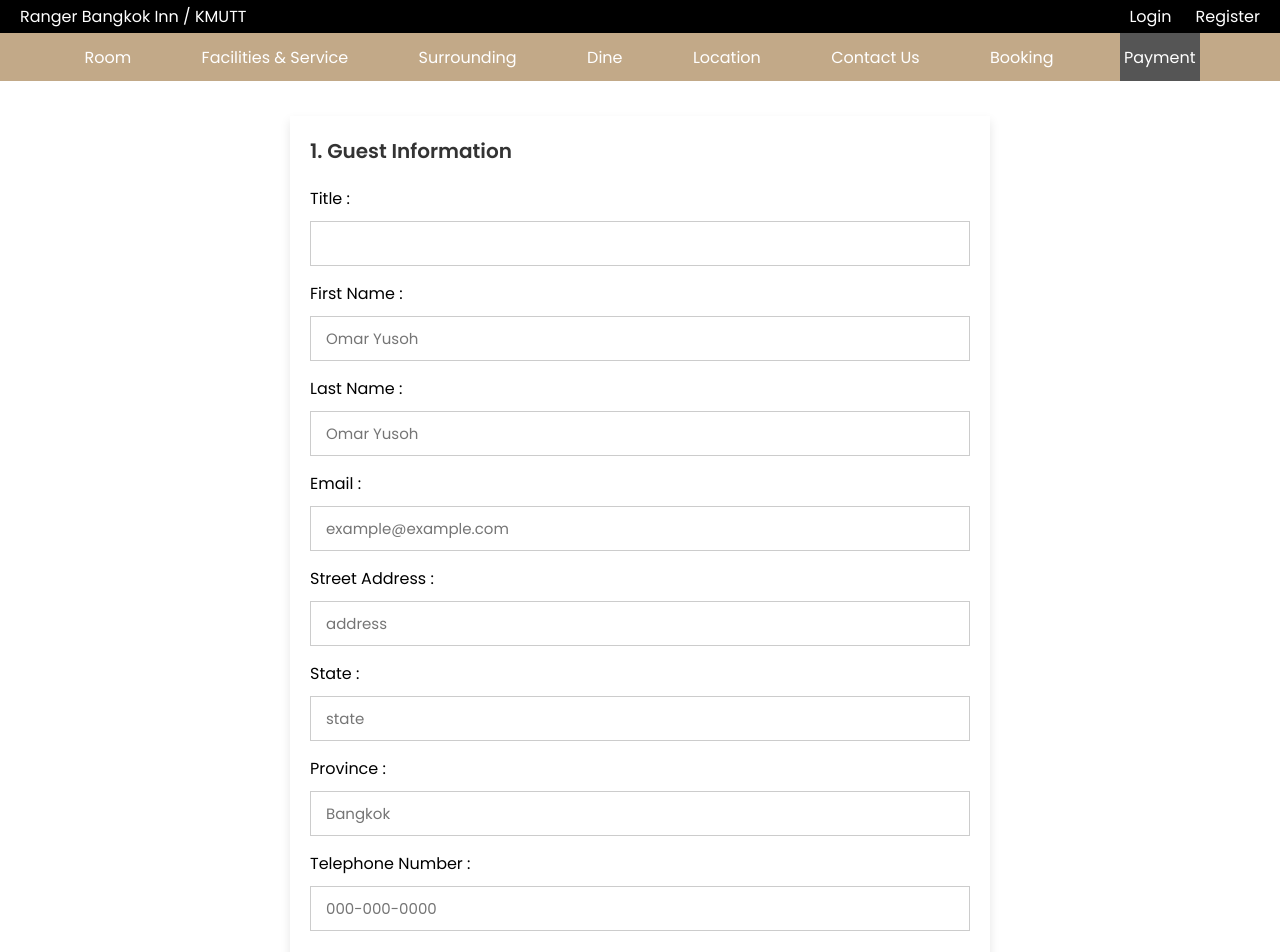
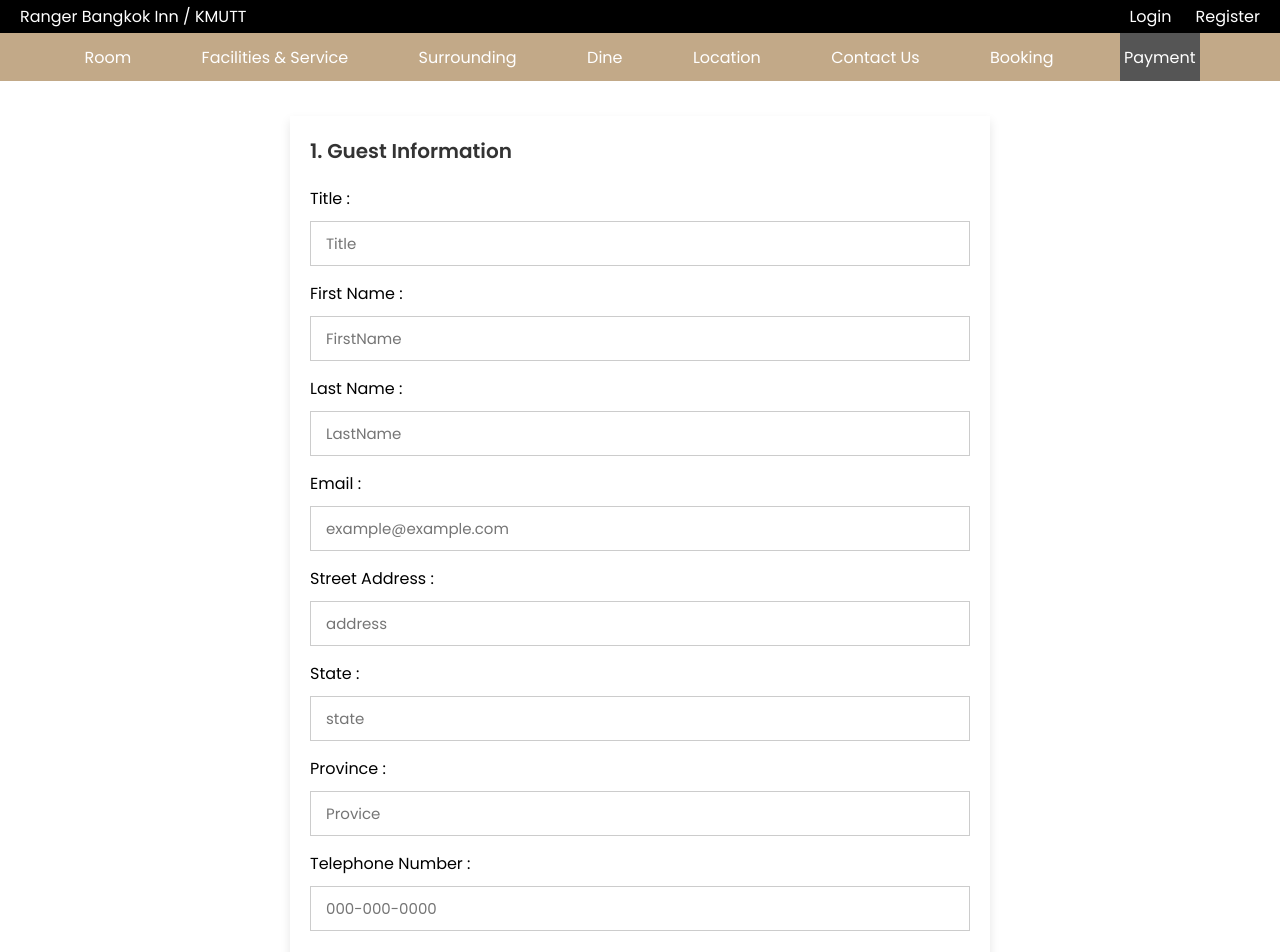
Before and after one commit to mynameisO/SE_hotel_project, a React (Create React App) app in the folder Frontend/: page /payment in a window 1280 px wide. Shown: the top 952 px of the page. Built offline with nearby package versions, Linux system fonts and the light colour scheme.

Commit message:
update payment.js and payment.css. connect payment.js to db.json

```diff
--- a/Frontend/src/pages/payment.css
+++ b/Frontend/src/pages/payment.css
@@ -103,3 +103,8 @@
   border: 1px solid #ccc;
   border-radius: 5px;
 }
+
+textarea{
+  width: 575px;
+  height: 175px;
+}
--- a/Frontend/src/pages/payment.js
+++ b/Frontend/src/pages/payment.js
@@ -1,31 +1,44 @@
 import React from "react";
 import './payment.css'
 import card from './card.jpg';
-import { Link } from "react-router-dom";
+import { useNavigate } from "react-router-dom";
 import { useState } from "react";
 export default function Payment(){
-/*    const [username,    setUsername] = useState('');
-    const [firstname,   setFirstname] = useState('');
-    const [lastname,    setLastname] = useState('');
-    const [address, setAdress] = useState('');
-    const [city,    setCity] = useState('');
-    const [province, setProvince] = useState('');
+    const [title, setTitle] = useState('');
+    const [firstname, setFirstname] = useState('');
+    const [lastname, setLastname] = useState('');
+    const [email, setEmail] = useState('');
+    const [address, setAddress] = useState('');
+    const [state, setState] = useState('');
+    const [provice, setProvice] = useState('');
+    const [telnum, setTelnum] = useState('');
     const [country, setCountry] = useState('');
-    const [postalCode, setPostalCode] = useState('');
-    const [email,   setEmail]  = useState('');
-    const [phonenum, setPhonenum]  = useState('');
+    const [zipcode, setZipcode] = useState('');
+    const [cardholdername, setCardholdername] = useState('');
+    const [cardnum, setCardnum] = useState('');
+    const [expdate, setExpdate] = useState('');
+    const [cvv, setCvv] = useState('');
+    const [addinfomation, setAddinformation] = useState('');
+    const navigate = useNavigate();
 
     const handleSubmit = (e) => {
         e.preventDefault();
-        const Login = {username, password};
-        console.log(Login)
+        const Payment = {title, firstname, lastname, email, address, state, provice, telnum,
+            country, zipcode, cardholdername, cardnum, expdate, cvv, addinfomation}
+            console.log(Payment)
+            fetch('http://localhost:3050/payments',{
+                method:'POST',
+                headers:{"content-type":"application/json"},
+                body:JSON.stringify(Payment)
+            }).then((res)=>{
+                navigate('/');
+            })
     }
-*/
     return (
         <body>
             <div class="container">
 
-<form action="">
+<form onSubmit={handleSubmit}>
 
     <div class="row">
 
@@ -35,45 +48,85 @@ export default function Payment(){
 
             <div class="inputBox">
                 <span>title :</span>
-                <input type="text" placeholder=""/>
+                <input type="text" placeholder="Title"
+                required
+                value={title}
+                onChange={(e) => setTitle(e.target.value)}
+                />
             </div>
             <div class="inputBox">
                 <span>first name :</span>
-                <input type="text" placeholder="Omar Yusoh"/>
+                <input type="text" placeholder="FirstName"
+                required
+                value={firstname}
+                onChange={(e) => setFirstname(e.target.value)}
+                />
             </div>
             <div class="inputBox">
                 <span>last name :</span>
-                <input type="text" placeholder="Omar Yusoh"/>
+                <input type="text" placeholder="LastName"
+                required
+                value={lastname}
+                onChange={(e) => setLastname(e.target.value)}
+                />
             </div>
             <div class="inputBox">
                 <span>email :</span>
-                <input type="email" placeholder="example@example.com"/>
+                <input type="email" placeholder="example@example.com"
+                required
+                value={email}
+                onChange={(e) => setEmail(e.target.value)}
+                />
             </div>
             <div class="inputBox">
                 <span>street address :</span>
-                <input type="text" placeholder="address"/>
+                <input type="text" placeholder="address"
+                required
+                value={address}
+                onChange={(e) => setAddress(e.target.value)}
+                />
             </div>
             <div class="inputBox">
                 <span>state :</span>
-                <input type="text" placeholder="state"/>
+                <input type="text" placeholder="state"
+                required
+                value={state}
+                onChange={(e) => setState(e.target.value)}
+                />
             </div>
             <div class="inputBox">
                 <span>province :</span>
-                <input type="text" placeholder="Bangkok"/>
+                <input type="text" placeholder="Provice"
+                required
+                value={provice}
+                onChange={(e)=> setProvice(e.target.value)}
+                />
             </div>
             <div class="inputBox">
                 <span>telephone number :</span>
-                <input type="text" placeholder="000-000-0000"/>
+                <input type="text" placeholder="000-000-0000"
+                required
+                value={telnum}
+                onChange={(e) => setTelnum(e.target.value)}
+                />
             </div>
 
             <div class="flex">
                 <div class="inputBox">
                     <span>country :</span>
-                    <input type="text" placeholder="Thailand"/>
+                    <input type="text" placeholder="Thailand"
+                    required
+                    value={country}
+                    onChange={(e) => setCountry(e.target.value)}
+                    />
                 </div>
                 <div class="inputBox">
                     <span>zip code :</span>
-                    <input type="text" placeholder="123 456"/>
+                    <input type="text" placeholder="123 456"
+                    required
+                    value={zipcode}
+                    onChange={(e) => setZipcode(e.target.value)}
+                    />
                 </div>
             </div>
 
@@ -89,21 +142,37 @@ export default function Payment(){
             </div>
             <div class="inputBox">
                 <span>card holder name :</span>
-                <input type="text" placeholder="Mr.Omar Yusoh"/>
+                <input type="text" placeholder="Firstname Lastname"
+                required
+                value={cardholdername}
+                onChange={(e) => setCardholdername(e.target.value)}
+                />
             </div>
             <div class="inputBox">
                 <span>card number :</span>
-                <input type="number" placeholder="1111-2222-3333-4444"/>
+                <input type="number" placeholder="1111-2222-3333-4444"
+                required
+                value={cardnum}
+                onChange={(e) => setCardnum(e.target.value)}
+                />
             </div>
             <div class="inputBox">
                 <span>exp date :</span>
-                <input type="text" placeholder="January"/>
+                <input type="text" placeholder="January"
+                required
+                value={expdate}
+                onChange={(e) => setExpdate(e.target.value)}
+                />
             </div>
 
             <div class="flex">
                 <div class="inputBox">
                     <span>CVV :</span>
-                    <input type="text" placeholder="1234"/>
+                    <input type="text" placeholder="1234"
+                    required
+                    value={cvv}
+                    onChange={(e) => setCvv(e.target.value)}
+                    />
                 </div>
             </div>
 
@@ -113,7 +182,10 @@ export default function Payment(){
             <h3 class = "title">3. Additional information</h3>
             <span>Is there anything else you'd like us to know about your stay?</span>
             <div class = "comment-box">
-            <textarea rows="4" placeholder="Enter Details"></textarea>
+            <textarea rows="4" placeholder="Enter Details"
+            value={addinfomation}
+            onChange={(e) => setAddinformation(e.target.value)}
+            />
             </div>
         </div>
 
```
Also changed, not shown: 1 other file (tests, documents, lock files or other folders).
